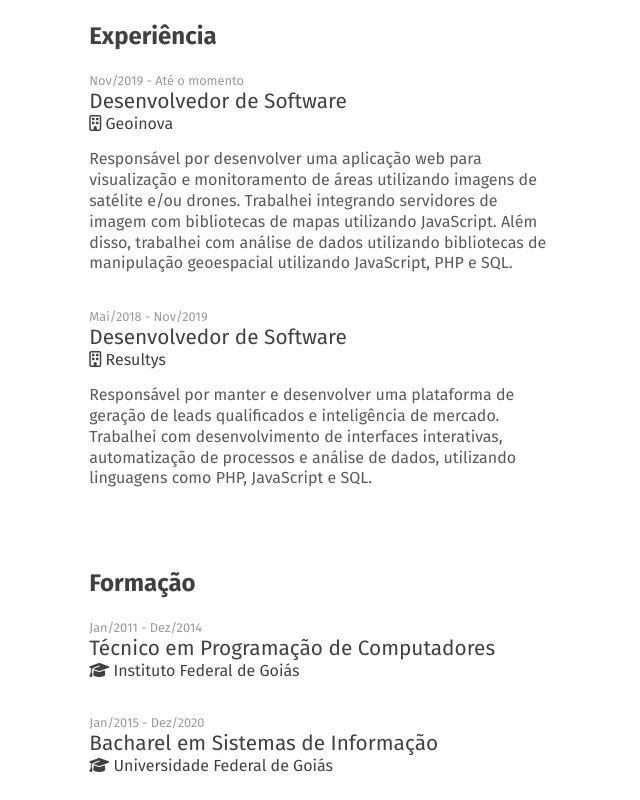
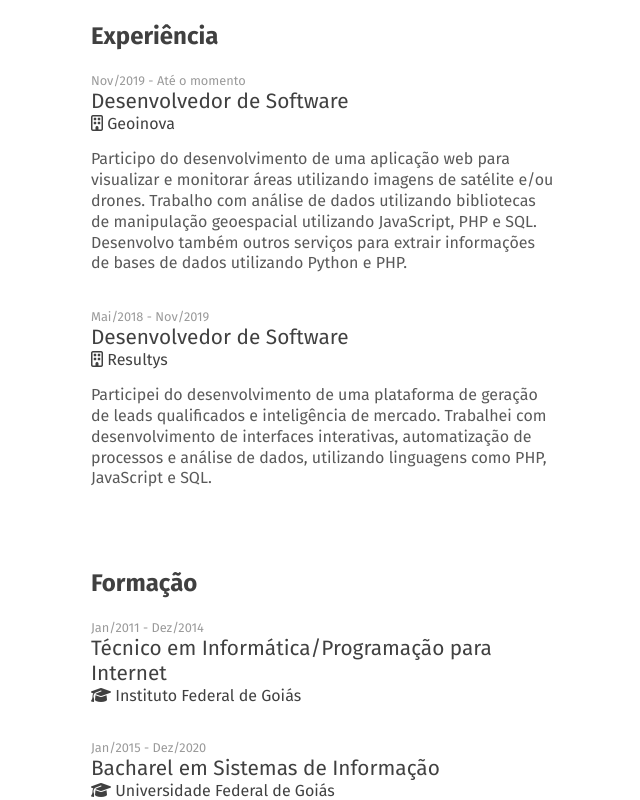
Before and after one commit to victormt4/victormt4.github.io, a plain HTML site: page index.html in a window 1280 px wide. Shown: the part 656-1456 px from the top of the page, without its empty margins (403-1043 px from the left). Before the commit the page ends 1431 px from the top, so only its background shows below. Drawn offline with Linux system fonts and the light colour scheme.

Commit message:
Corrigindo informações

```diff
--- a/index.html
+++ b/index.html
@@ -25,7 +25,8 @@
         <section class="contact-info-container">
             <a href="https://github.com/victormt4" title="GitHub" rel="noreferrer noopener" target="_blank"><i
                     class="fab fa-github"></i></a>
-            <a href="https://www.linkedin.com/in/victor-mota-a01b8714a/" title="LinkedIn" rel="noreferrer noopener" target="_blank"><i
+            <a href="https://www.linkedin.com/in/victor-mota-a01b8714a/" title="LinkedIn" rel="noreferrer noopener"
+               target="_blank"><i
                     class="fab fa-linkedin-in"></i></a>
             <a href="mailto:victor.vmt@outlook.com" title="Email"><i class="far fa-envelope"></i></a>
         </section>
@@ -80,10 +81,10 @@
                 <h2>Desenvolvedor de Software</h2>
                 <h3><i class="far fa-building"></i> Geoinova</h3>
                 <p class="reading-text">
-                    Responsável por desenvolver uma aplicação web para visualização e monitoramento de áreas utilizando
-                    imagens de satélite e/ou drones. Trabalhei integrando servidores de imagem com bibliotecas de mapas
-                    utilizando JavaScript. Além disso, trabalhei com análise de dados utilizando bibliotecas de
-                    manipulação geoespacial utilizando JavaScript, PHP e SQL.
+                    Participo do desenvolvimento de uma aplicação web para visualizar e monitorar áreas utilizando
+                    imagens de satélite e/ou drones. Trabalho com análise de dados utilizando bibliotecas de manipulação
+                    geoespacial utilizando JavaScript, PHP e SQL. Desenvolvo também outros serviços para extrair
+                    informações de bases de dados utilizando Python e PHP.
                 </p>
             </div>
             <div class="work-exp-info-container">
@@ -91,8 +92,8 @@
                 <h2>Desenvolvedor de Software</h2>
                 <h3><i class="far fa-building"></i> Resultys</h3>
                 <p class="reading-text">
-                    Responsável por manter e desenvolver uma plataforma de geração de leads qualificados e inteligência
-                    de mercado. Trabalhei com desenvolvimento de interfaces interativas, automatização de processos e
+                    Participei do desenvolvimento de uma plataforma de geração de leads qualificados e inteligência de
+                    mercado. Trabalhei com desenvolvimento de interfaces interativas, automatização de processos e
                     análise de dados, utilizando linguagens como PHP, JavaScript e SQL.
                 </p>
             </div>
@@ -101,7 +102,7 @@
             <h1>Formação</h1>
             <div class="work-exp-info-container">
                 <span class="secondary-text">Jan/2011 - Dez/2014</span>
-                <h2>Técnico em Programação de Computadores</h2>
+                <h2>Técnico em Informática/Programação para Internet</h2>
                 <h3><i class="fas fa-graduation-cap"></i> Instituto Federal de Goiás</h3>
             </div>
             <div class="work-exp-info-container">
```
